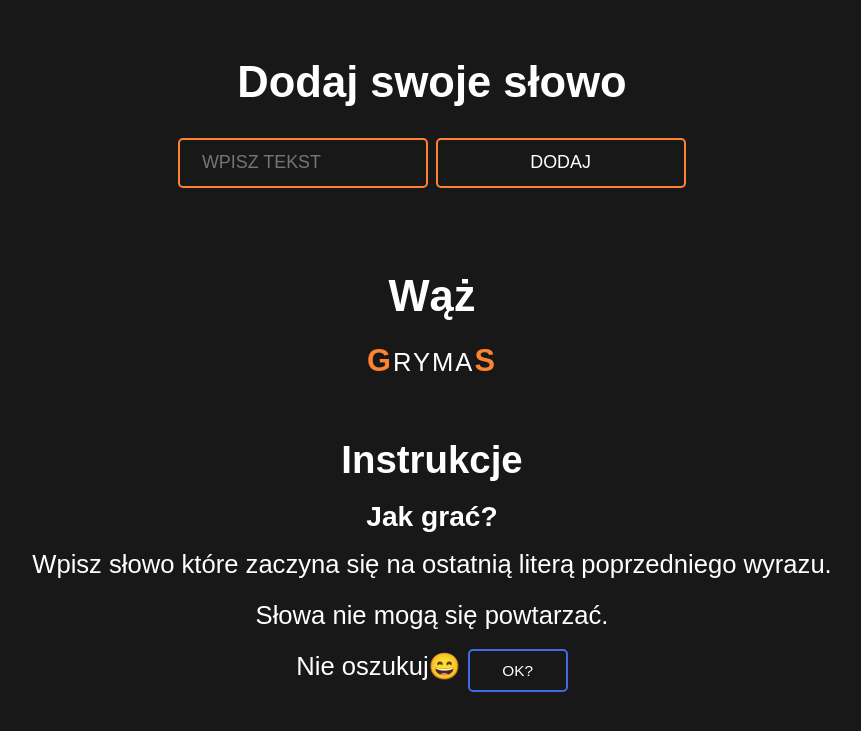
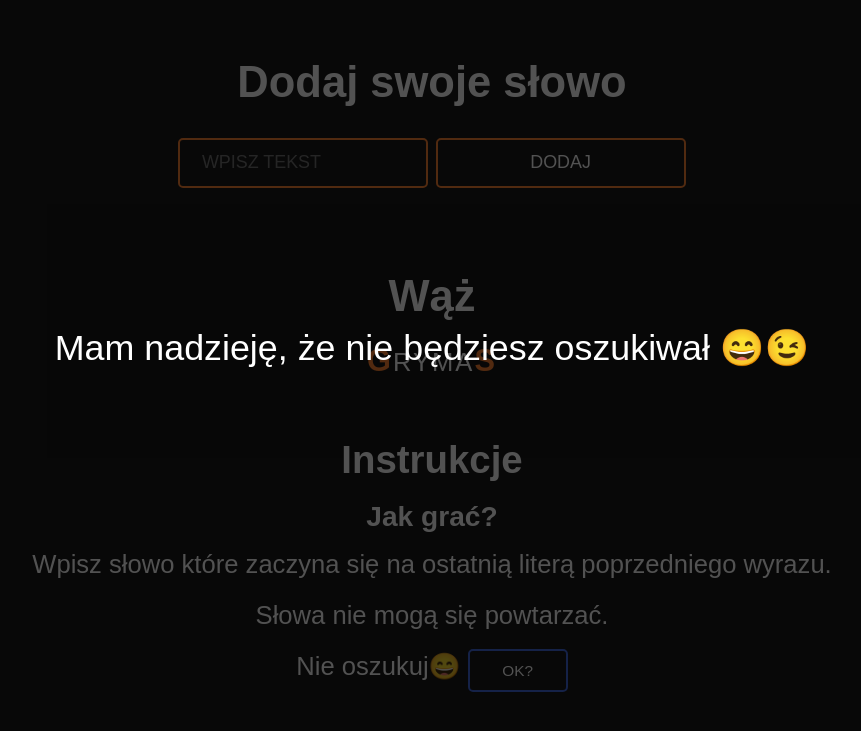
Before and after one commit to piterbx/snake_of_words, a website built with webpack: page src/template.html in a window 1280 px wide. Both pictures are taken after a click on the button "OK?". Shown: the part 139-870 px from the top of the page, without its empty margins (208-1069 px from the left). Built offline with nearby package versions, Linux system fonts and the light colour scheme.

Commit message:
openMsg function created, message box styles added

```diff
--- a/src/app/main-core.js
+++ b/src/app/main-core.js
@@ -2,6 +2,7 @@ let $mainInput;
 let $mainBtn;
 let $mainAlert;
 let $mainSnake;
+let $cheatBtn;
 
 const $usedWords = [];
 const $starterWords = ['ala', 'bonifacy', 'cymbał', 'drużba', 'ewa', 'francuz', 'grymas', 'hipopotam', 'irys', 'jacek', 'kiwi', 'limonka', 'minionek', 'nazwa', 'omlet', 'prostownica', 'rysy', 'zegarek'];
@@ -20,12 +21,14 @@ const prepareElements = () => {
     $mainBtn = document.querySelector('.input-area__btn');
     $mainAlert = document.querySelector('.input-area__alert');
     $mainSnake = document.querySelector('.results__snake');
+    $cheatBtn = document.querySelector('.btn.egg');
 };
 
 const prepareEvents = () => {
     $mainBtn.addEventListener('click', checkInput);
     $mainInput.addEventListener('keyup', () => alertService('clear'));
     $mainInput.addEventListener('keyup', checkKey);
+    $cheatBtn.addEventListener('click', openMsg);
 };
 
 const checkKey = e => {
@@ -113,3 +116,12 @@ const checkInput = () => {
         alertService('empty');
     };
 };
+
+const openMsg = () => {
+    const msg = document.createElement('div');
+    msg.innerHTML = '<p>Mam nadzieję, że nie będziesz oszukiwał 😄😉</p>';
+    msg.classList.add('box-msg');
+    document.body.appendChild(msg);
+
+    setTimeout(() => msg.remove(), 3500);
+};
--- a/src/scss/main.scss
+++ b/src/scss/main.scss
@@ -152,6 +152,24 @@ body {
     }
 }
 
+.box-msg {
+    position: fixed;
+    top: 0;
+    left: 0;
+    width: 100vw;
+    height: 100vh;
+    display: flex;
+    justify-content: center;
+    align-items: center;
+    text-align: center;
+    line-height: 2rem;
+    overflow: hidden;
+    padding: 1rem;
+    background-color: rgba(0, 0, 0, 0.68);
+    font-size: 1rem;
+    z-index: 10;
+}
+
 @media (min-width: 576px) {
     .header h1 {
         font-size: 2rem;
@@ -180,4 +198,8 @@ body {
             }
         }
     }
+
+    .box-msg {
+        font-size: 1.4rem;
+    }
 }
```
